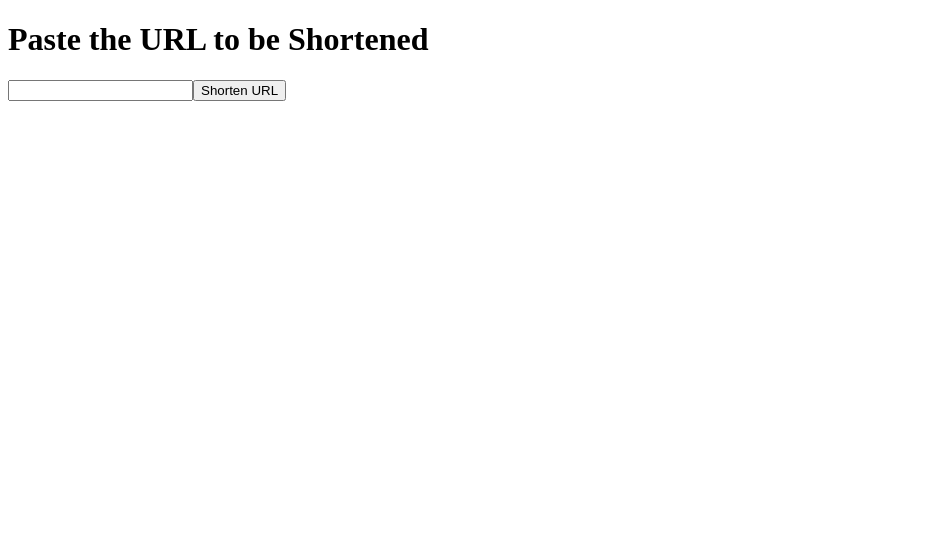
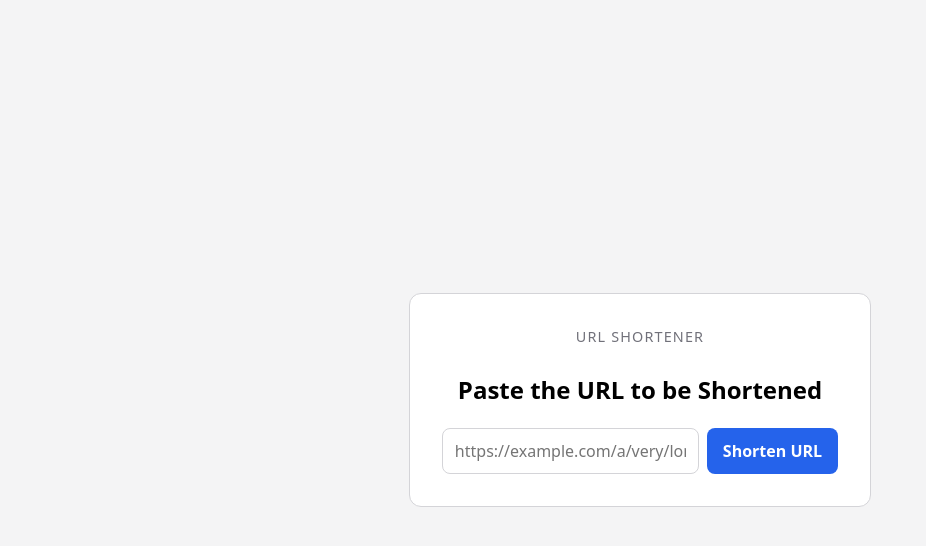
Before and after one commit to sam1037/url-shortener, a React (Vite) app in the folder client/: page / in a window 1280 px wide. Shown: the top 546 px of the page, without its empty margins (0-926 px from the left). Built offline with nearby package versions, Linux system fonts and the light colour scheme.

Commit message:
feat(FE): used claude to improve FE

```diff
--- a/client/index.html
+++ b/client/index.html
@@ -4,7 +4,7 @@
 		<meta charset="UTF-8" />
 		<link rel="icon" type="image/svg+xml" href="/favicon.svg" />
 		<meta name="viewport" content="width=device-width, initial-scale=1.0" />
-		<title>client</title>
+		<title>URL Shortener</title>
 	</head>
 	<body>
 		<div id="root"></div>
--- a/client/src/App.tsx
+++ b/client/src/App.tsx
@@ -1,15 +1,20 @@
-import { Route, Routes } from 'react-router';
+import { Link, Route, Routes } from 'react-router';
 import { HomePage } from './pages/HomePage';
 import { ResultPage } from './pages/Result';
 import { StatsPage } from './pages/StatsPage';
 
 function App() {
 	return (
-		<Routes>
-			<Route path="/" element={<HomePage />} />
-			<Route path="/result" element={<ResultPage />} />
-			<Route path="/:code/stat" element={<StatsPage />} />
-		</Routes>
+		<main className="card">
+			<p className="brand">
+				<Link to="/">URL Shortener</Link>
+			</p>
+			<Routes>
+				<Route path="/" element={<HomePage />} />
+				<Route path="/result" element={<ResultPage />} />
+				<Route path="/:code/stat" element={<StatsPage />} />
+			</Routes>
+		</main>
 	);
 }
 
--- /dev/null
+++ b/client/src/index.css
@@ -0,0 +1,141 @@
+:root {
+	--accent: #2563eb;
+	--accent-hover: #1d4ed8;
+	--border: #d4d4d8;
+	--muted: #71717a;
+	--error: #dc2626;
+	--card: #fff;
+	--bg: #f4f4f5;
+	color-scheme: light dark;
+	font-family: system-ui, sans-serif;
+	line-height: 1.5;
+}
+
+@media (prefers-color-scheme: dark) {
+	:root {
+		--border: #3f3f46;
+		--muted: #a1a1aa;
+		--error: #f87171;
+		--card: #18181b;
+		--bg: #09090b;
+	}
+}
+
+* {
+	box-sizing: border-box;
+}
+
+body {
+	margin: 0;
+	min-height: 100vh;
+	display: grid;
+	place-items: center;
+	padding: 16px;
+	background: var(--bg);
+}
+
+.card {
+	width: 100%;
+	max-width: 560px;
+	padding: 32px;
+	border: 1px solid var(--border);
+	border-radius: 12px;
+	background: var(--card);
+	text-align: center;
+}
+
+.brand {
+	margin: 0 0 24px;
+	font-size: 0.9rem;
+	letter-spacing: 0.08em;
+	text-transform: uppercase;
+	color: var(--muted);
+}
+
+.brand a {
+	color: inherit;
+	text-decoration: none;
+}
+
+h1 {
+	margin: 0 0 20px;
+	font-size: 1.5rem;
+}
+
+.row {
+	display: flex;
+	gap: 8px;
+}
+
+input {
+	flex: 1;
+	min-width: 0;
+	padding: 10px 12px;
+	font: inherit;
+	border: 1px solid var(--border);
+	border-radius: 8px;
+	background: transparent;
+}
+
+input:focus {
+	outline: 2px solid var(--accent);
+	outline-offset: -1px;
+}
+
+button {
+	padding: 10px 16px;
+	font: inherit;
+	font-weight: 600;
+	color: #fff;
+	background: var(--accent);
+	border: none;
+	border-radius: 8px;
+	cursor: pointer;
+}
+
+button:hover:not(:disabled) {
+	background: var(--accent-hover);
+}
+
+button:disabled {
+	opacity: 0.6;
+	cursor: default;
+}
+
+a {
+	color: var(--accent);
+}
+
+.short-link {
+	flex: 1;
+	padding: 10px 12px;
+	border: 1px solid var(--border);
+	border-radius: 8px;
+	text-align: left;
+	overflow: hidden;
+	text-overflow: ellipsis;
+	white-space: nowrap;
+}
+
+.big-number {
+	margin: 8px 0;
+	font-size: 3rem;
+	font-weight: 700;
+}
+
+.muted {
+	color: var(--muted);
+	word-break: break-all;
+}
+
+.error {
+	color: var(--error);
+}
+
+.links {
+	display: flex;
+	justify-content: center;
+	gap: 16px;
+	margin-top: 24px;
+	font-size: 0.9rem;
+}
--- a/client/src/main.tsx
+++ b/client/src/main.tsx
@@ -1,6 +1,7 @@
 import { StrictMode } from 'react';
 import { createRoot } from 'react-dom/client';
 import App from './App.tsx';
+import './index.css';
 import { BrowserRouter } from 'react-router';
 
 createRoot(document.getElementById('root')!).render(
--- a/client/src/pages/HomePage.tsx
+++ b/client/src/pages/HomePage.tsx
@@ -25,17 +25,19 @@ export function HomePage() {
 	return (
 		<div>
 			<h1>Paste the URL to be Shortened</h1>
-			<form onSubmit={handleSubmit}>
-				{/* todo add placeholder */}
+			<form className="row" onSubmit={handleSubmit}>
 				<input
+					type="url"
+					required
+					placeholder="https://example.com/a/very/long/link"
 					value={longURL}
 					onChange={(e) => setLongURL(e.target.value)}
 				/>
 				<button disabled={loading}>
-					{loading ? 'Shortening' : 'Shorten URL'}
+					{loading ? 'Shortening…' : 'Shorten URL'}
 				</button>
 			</form>
-			{error && <p>{error}</p>}
+			{error && <p className="error">{error}</p>}
 		</div>
 	);
 }
--- a/client/src/pages/Result.tsx
+++ b/client/src/pages/Result.tsx
@@ -23,14 +23,16 @@ export function ResultPage() {
 	return (
 		<div>
 			<h1>Your shortened URL</h1>
-			<a href={shortenURL}>{shortenURL}</a>
-			<button onClick={handleCopy}>{copied ? 'Copied!' : 'Copy'}</button>
-			<p>
+			<div className="row">
+				<a className="short-link" href={shortenURL}>
+					{shortenURL}
+				</a>
+				<button onClick={handleCopy}>{copied ? 'Copied!' : 'Copy'}</button>
+			</div>
+			<nav className="links">
 				<Link to="/">Shorten another</Link>
-			</p>
-			<p>
-				<Link to={`/${code}/stat`}>View number of clicks</Link>
-			</p>
+				<Link to={`/${code}/stat`}>View clicks</Link>
+			</nav>
 		</div>
 	);
 }
--- a/client/src/pages/StatsPage.tsx
+++ b/client/src/pages/StatsPage.tsx
@@ -29,16 +29,18 @@ export function StatsPage() {
 		};
 	}, [code]);
 
-	if (error) return <p>{error}</p>;
-	if (urlStats === null) return <p>Loading…</p>;
+	if (error) return <p className="error">{error}</p>;
+	if (urlStats === null) return <p className="muted">Loading…</p>;
 	return (
 		<div>
-			<h1>Total URL Clicks</h1>
-			<a href={urlStats.longURL}>{code}</a>
-			<p>{`${urlStats.clicks}`}</p>
-			<p>
+			<h1>Total clicks</h1>
+			<p className="big-number">{urlStats.clicks}</p>
+			<p className="muted">
+				<a href={urlStats.longURL}>{urlStats.longURL}</a>
+			</p>
+			<nav className="links">
 				<Link to="/">Shorten another</Link>
-			</p>
+			</nav>
 		</div>
 	);
 }
```
